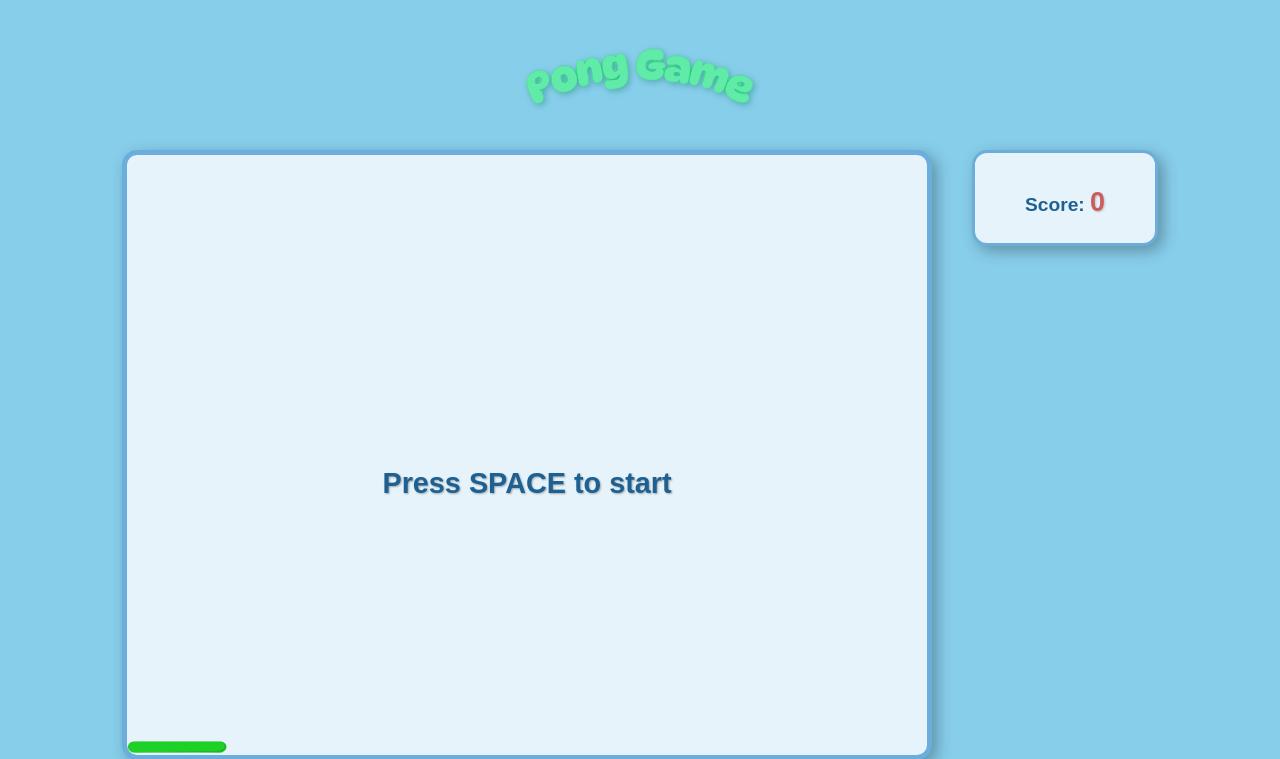
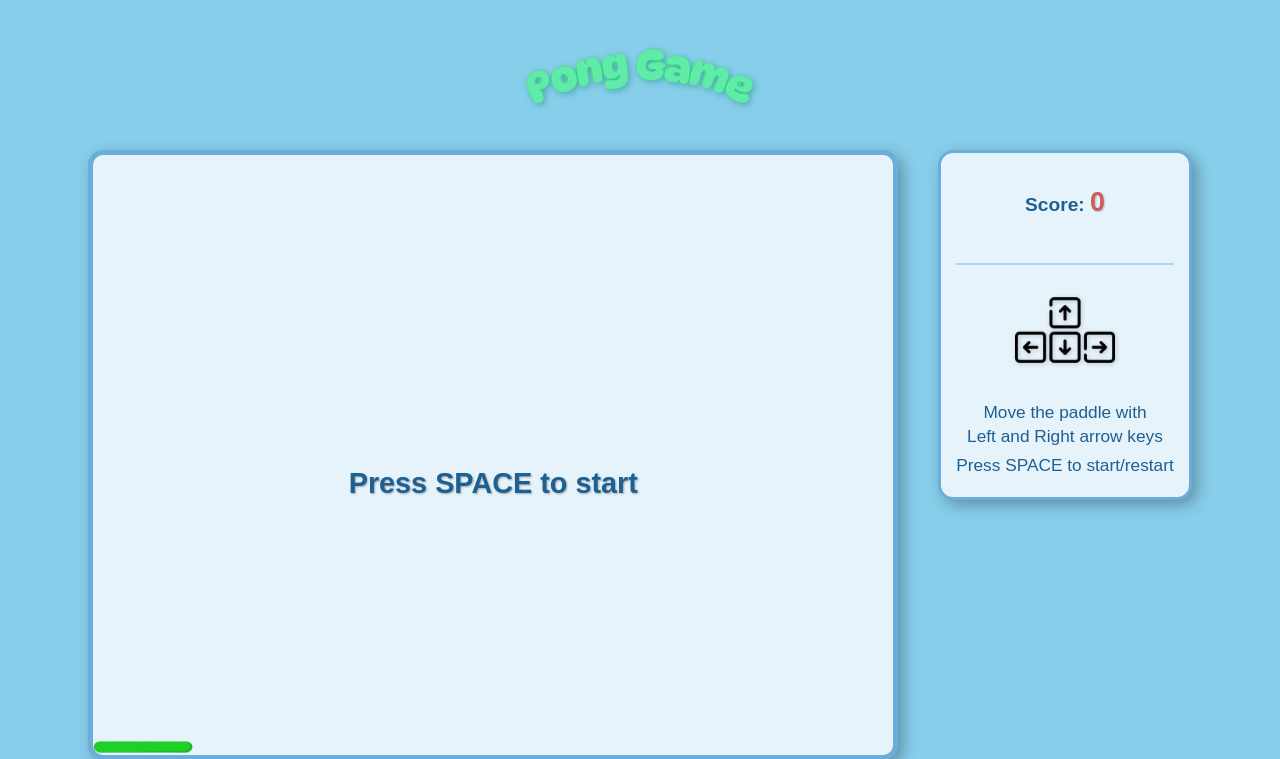
Before and after one commit to Askethemervin/PingPongPythonEksamen, a Flask app: page / in a window 1280 px wide. Shown: the top 759 px of the page. Run offline with Flask 3, Linux system fonts and the light colour scheme; some libraries are stand-ins or nearby versions.

Commit message:
Game-info tilføjet

```diff
--- a/static/css/style.css
+++ b/static/css/style.css
@@ -68,7 +68,7 @@ body {
 }
 
 .ball.multi { /* New: Class for multi-ball spawned balls */
-    background-image: url('../images/green-drop.png'); /* <-- YOUR NEW IMAGE HERE (e.g., a green drop.png) */
+    background-image: url('../images/multi-ball-drop.png'); /* <-- YOUR NEW IMAGE HERE (e.g., a green drop.png) */
 }
 
 #player-paddle {
@@ -116,6 +116,7 @@ body {
     background-color: #E6F3FB;
     box-shadow: 5px 5px 15px rgba(0,0,0,0.3);
     min-width: 150px;
+    gap: 20px; /* Tilføj lidt plads mellem score og controls-info */
 }
 
 #game-info p {
@@ -177,6 +178,29 @@ body {
     background-image: url('../images/lightning.png');
 }
 
-.power-up.multi_ball {
+.power-up.multi_ball { /* Now uses the same image as the normal ball for the falling item */
     background-image: url('../images/green-drop.png');
 }
+
+/* Styles for the new controls-info section */
+#controls-info {
+    text-align: center;
+    padding-top: 15px;
+    border-top: 2px solid #a3d9f2; /* En lettere kant for at adskille fra score */
+    margin-top: 15px; /* Plads over kanten */
+}
+
+#controls-info img#arrow-keys-image {
+    width: 100px; /* Juster størrelsen på piletast-billedet */
+    height: auto;
+    margin-bottom: 10px;
+    filter: drop-shadow(1px 1px 2px rgba(0,0,0,0.2)); /* Lidt skygge */
+}
+
+#controls-info p {
+    color: #1E6091; /* Samme farve som anden tekst */
+    font-size: 0.9em; /* Lidt mindre tekst */
+    line-height: 1.4; /* Lidt plads mellem linjerne */
+    margin: 5px 0; /* Mindre margin mellem paragrafene */
+    font-weight: normal; /* Normal vægt for instruktionstekst */
+}
--- a/templates/index.html
+++ b/templates/index.html
@@ -20,6 +20,12 @@
 
         <div id="game-info">
             <p>Score: <span id="score">0</span></p>
+
+            <div id="controls-info">
+                <img src="{{ url_for('static', filename='images/arrow-keys.png') }}" alt="Arrow Keys" id="arrow-keys-image">
+                <p>Move the paddle with <br>Left and Right arrow keys</p>
+                <p>Press SPACE to start/restart</p>
+            </div>
         </div>
     </div>
 
```
Also changed, not shown: static/images/arrow-keys.png (added).
